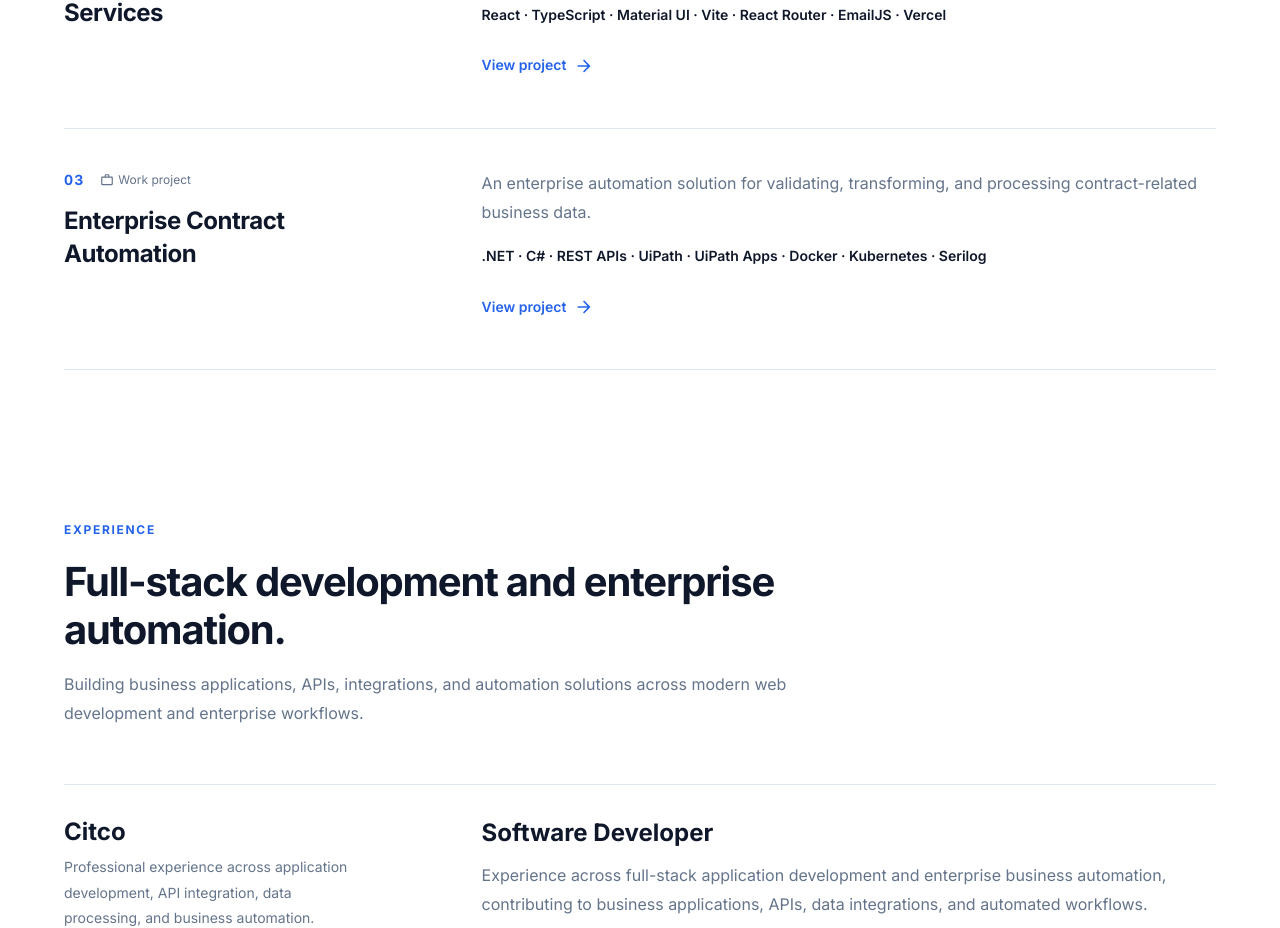
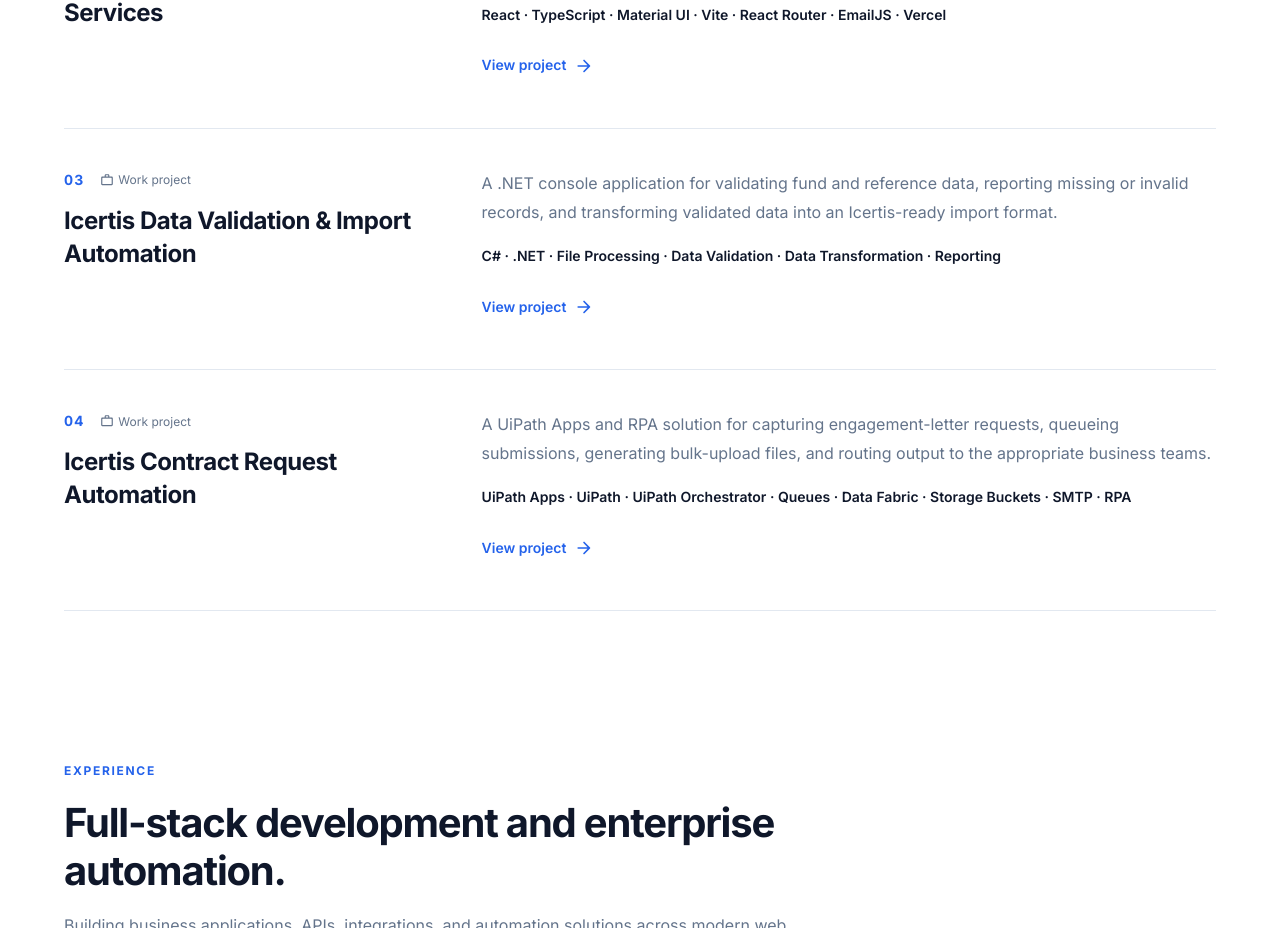
Before and after one commit to mickolapuz/My-Portfolio, a React app: page / in a window 1280 px wide. Shown: the part 2780-3708 px from the top of the page. Built offline with nearby package versions, Linux system fonts and the light colour scheme; the HTML template or start-up script is replaced by a standard one.

Commit message:
Split Icertis work into two portfolio projects

```diff
--- a/src/data/projects.ts
+++ b/src/data/projects.ts
@@ -72,30 +72,57 @@
     projectType: "public",
   },
   {
-    id: "enterprise-contract-automation",
-    title: "Enterprise Contract Automation",
+    id: "icertis-data-validation-import",
+    title: "Icertis Data Validation & Import Automation",
     shortDescription:
-      "An enterprise automation solution for validating, transforming, and processing contract-related business data.",
+      "A .NET console application for validating fund and reference data, reporting missing or invalid records, and transforming validated data into an Icertis-ready import format.",
     description:
-      "An enterprise automation solution designed to process master data, perform validation and transformation, interact with external APIs, and support contract-related business workflows. Project information is intentionally generalized to protect proprietary business information.",
+      "A support-operated .NET console application developed to prepare fund and reference data for Icertis. The application reads the required source files from a configured working location, including fund data and supporting reference datasets, validates fund records against required Icertis data, produces reports for invalid or non-existing records, and transforms valid records into the structure required for downstream Icertis bulk import.",
     technologies: [
+      "C#",
       ".NET",
-      "C#",
-      "REST APIs",
-      "UiPath",
-      "UiPath Apps",
-      "Docker",
-      "Kubernetes",
-      "Serilog",
+      "File Processing",
+      "Data Validation",
+      "Data Transformation",
+      "Reporting",
     ],
     highlights: [
-      "Developed automated data validation and transformation workflows.",
-      "Integrated external business systems through REST APIs.",
-      "Created reusable .NET processing components.",
-      "Implemented application logging and error handling.",
-      "Worked with UiPath Apps and UiPath Orchestrator.",
-      "Designed automation workflows for enterprise business processes.",
-      "Prepared application components for containerized deployment.",
+      "Built a .NET console application that can be manually executed by the support team without modifying source code.",
+      "Reads fund data together with supporting reference datasets such as client group and administrative records from the configured working location.",
+      "Validates fund records against required Icertis reference data before they are prepared for import.",
+      "Generates reports identifying invalid, missing, or non-existing records that require review before processing continues.",
+      "Transforms validated fund data into an Icertis-compatible bulk-import structure.",
+      "Separates validation, reporting, and transformation steps to make the processing flow easier to support and troubleshoot.",
+    ],
+    isPrivate: true,
+    projectType: "work",
+  },
+  {
+    id: "icertis-contract-request-automation",
+    title: "Icertis Contract Request Automation",
+    shortDescription:
+      "A UiPath Apps and RPA solution for capturing engagement-letter requests, queueing submissions, generating bulk-upload files, and routing output to the appropriate business teams.",
+    description:
+      "An enterprise contract-request solution built with UiPath Apps and supporting UiPath automation processes. The web application provides a dashboard for submitted requests and a Contract Request Form whose required information changes according to the selected engagement letter type. Submitted requests are queued for robotic processing, where the captured input is compiled into the required bulk-upload format, shared through UiPath storage, and distributed to the appropriate team based on the selected letter type.",
+    technologies: [
+      "UiPath Apps",
+      "UiPath",
+      "UiPath Orchestrator",
+      "Queues",
+      "Data Fabric",
+      "Storage Buckets",
+      "SMTP",
+      "RPA",
+    ],
+    highlights: [
+      "Built a UiPath Apps web application with a request dashboard and a dedicated Contract Request Form.",
+      "Implemented engagement-letter-specific form behavior so users provide the information required for the selected letter type.",
+      "Queues submitted requests so the user-facing application is separated from downstream robotic processing.",
+      "Developed supporting UiPath processes used by the application for entity preparation, request processing, and bulk-upload generation.",
+      "Compiles submitted form data into files used by downstream Icertis bulk-upload workflows.",
+      "Uses UiPath Storage Buckets to exchange generated request files between the application and automation processes.",
+      "Uses UiPath Data Fabric to persist and manage application data used by the request workflow.",
+      "Routes generated output through SMTP to the appropriate distribution list based on the selected engagement letter type.",
     ],
     isPrivate: true,
     projectType: "work",
```
